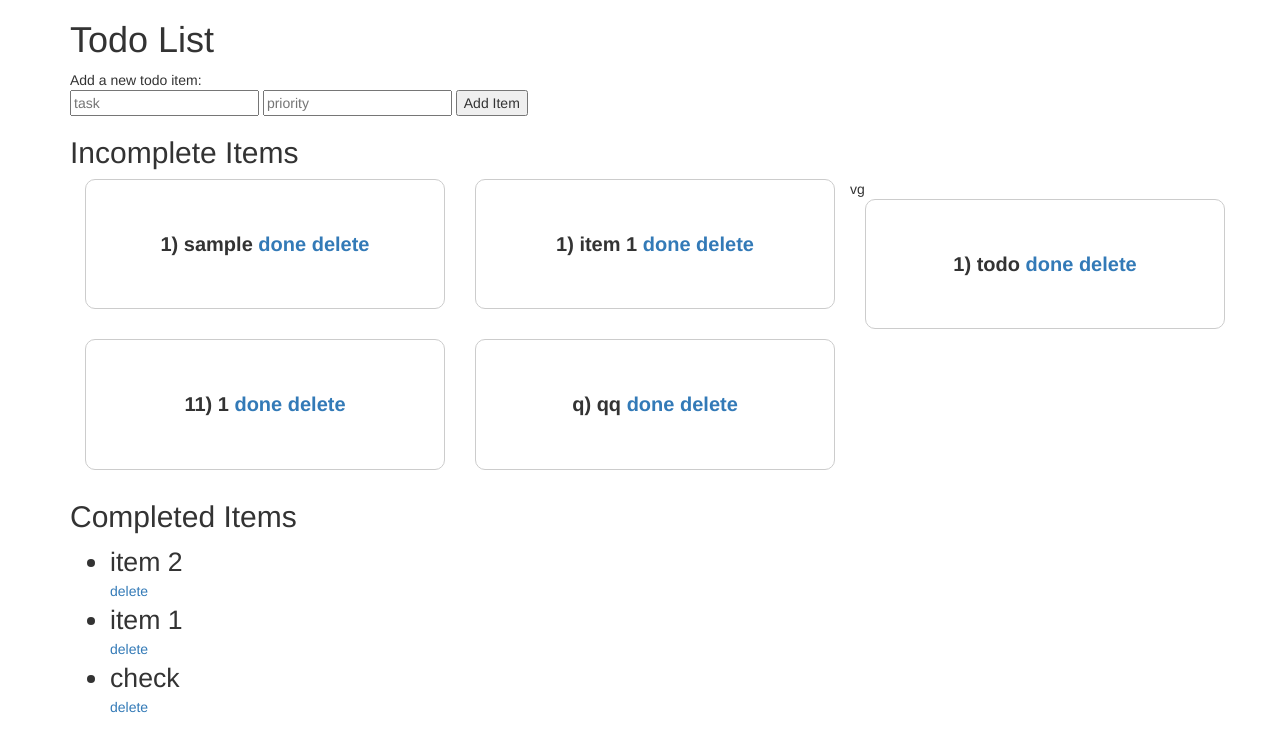
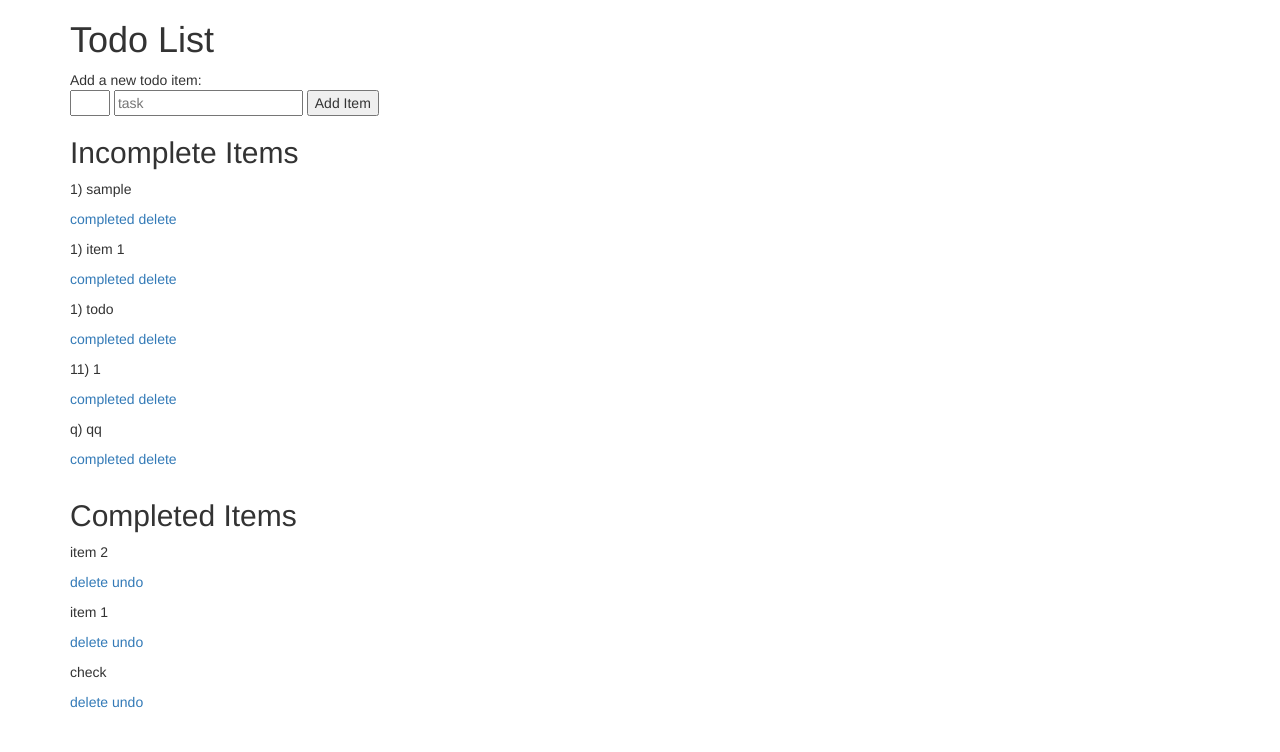
Before and after one commit to r-sreesaran/Todo-Application, a Flask app: page / in a window 1280 px wide. Shown: the top 752 px of the page. Run offline with Flask 2, Linux system fonts and the light colour scheme; data comes from the database, SQL or seed files in the repository; both versions use the stored data as it was after the commit; some libraries are stand-ins or nearby versions.

Commit message:
added undo function

```diff
--- a/app.py
+++ b/app.py
@@ -1,6 +1,6 @@
 from flask import Flask, render_template, request, redirect, url_for
 from flask_sqlalchemy import SQLAlchemy
-from db_functions import add_todo_item, mark_complete, get_complete, get_incomplete, delete_item
+from db_functions import add_todo_item, mark_complete, get_complete, get_incomplete, delete_item, move_back
 from create_db import createtable
 
 app = Flask(__name__)
@@ -19,6 +19,11 @@ def add():
     add_todo_item(text=request.form['todoitem'],priority=request.form['priority'])
     return redirect(url_for('index'))
 
+@app.route('/undo/<id>')
+def undo(id):
+    move_back(id)
+    return redirect(url_for('index'))
+
 
 @app.route('/complete/<id>')
 def complete(id):
--- a/db_functions.py
+++ b/db_functions.py
@@ -33,6 +33,13 @@ def mark_complete(id):
     sql_query = """UPDATE Todo set complete= %s where id= %s""" % (1, id)
     execute_query(sql_query)
 
+def move_back(id):
+    """
+    function to undo the changes
+    """
+    sql_query = """ UPDATE Todo set complete= %s where id= %s """ % (0,id)
+    execute_query(sql_query)
+
 
 def get_complete():
     """
--- a/templates/header.html
+++ b/templates/header.html
@@ -7,17 +7,8 @@
 	<script src="https://maxcdn.bootstrapcdn.com/bootstrap/3.4.0/js/bootstrap.min.js"></script>
 <style>
 
-	p{
-        padding: 50px;
-        font-size: 20px;
-        font-weight: bold;
-        text-align: center;
-     	border-radius: 10px;
-		border: 1px solid #ccc;
-    }
-	p:hover {
-		box-shadow: 0 5px 5px rgba(0,0,0,0.19), 0 5px 5px rgba(0,0,0,0.23);
-
+	#priority {
+		width: 40px;
 	}
 
 </style>
--- a/templates/index.html
+++ b/templates/index.html
@@ -6,9 +6,8 @@
     <h1>Todo List</h1>
     <div>Add a new todo item:
         <form action="{{ url_for('add') }}" method="POST">
-
+            <input id="priority" type="text"  name="priority">
             <input type="text" placeholder="task" name="todoitem">
-            <input type="text" placeholder="priority" name="priority">
             <input type="submit" value="Add Item">
         </form>
     </div>
@@ -16,21 +15,20 @@
         <h2>Incomplete Items</h2>
        <div class="container">
         <div class="row">
-                vg
-
-
-
            {% for todo in incomplete %}
-            <div class="col-md-4"  style="font-size: 10pt" ><p> {{todo[2]}}) {{ todo[1] }}   <a href="{{ url_for('complete', id=todo[0]) }}">done </a> <a href="{{ url_for('delete', id=todo[0]) }}">delete </a>  </p></div>
+           <p> {{todo[2]}}) {{ todo[1] }} </p> <p> <a href="{{ url_for('complete', id=todo[0]) }}">completed </a> <a href="{{ url_for('delete', id=todo[0]) }}">delete </a>  </p>
             {% endfor %}
         </div>
         </div>
         <h2>Completed Items</h2>
-        <ul>
-            {% for todo in complete %}
-            <li style="font-size: 20pt">{{ todo[1] }}</li> <a href="{{ url_for('delete', id=todo[0]) }}"> delete </a>
+        <div class="container">
+            <div class="row">
+
+        {% for todo in complete %}
+            <p>{{ todo[1] }}</p> <p> <a href="{{ url_for('delete', id=todo[0]) }}"> delete </a> <a href="{{ url_for('undo', id=todo[0]) }}"> undo</a></p>
             {% endfor %}
-        </ul>
+            </div>
+            </div>
     </div>
 	</div>
 </body>
```
Also changed, not shown: todo.db.
